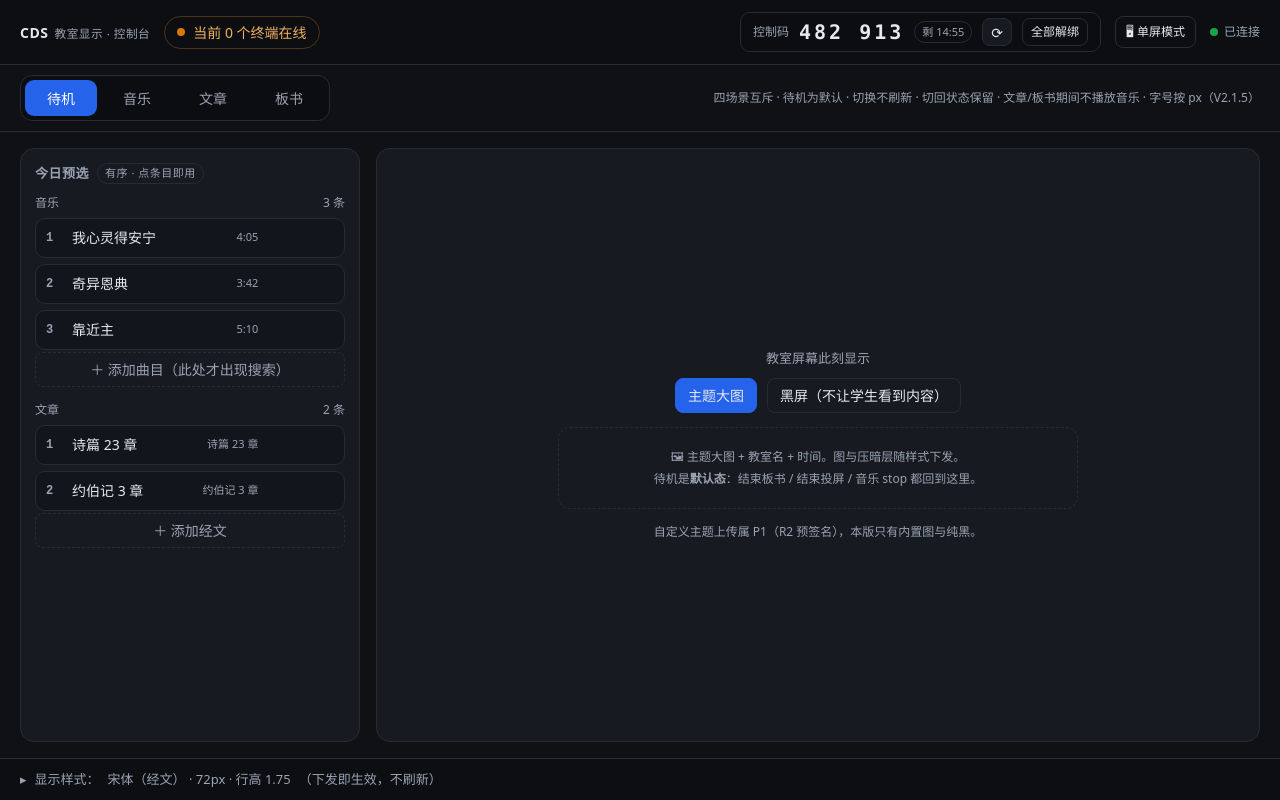
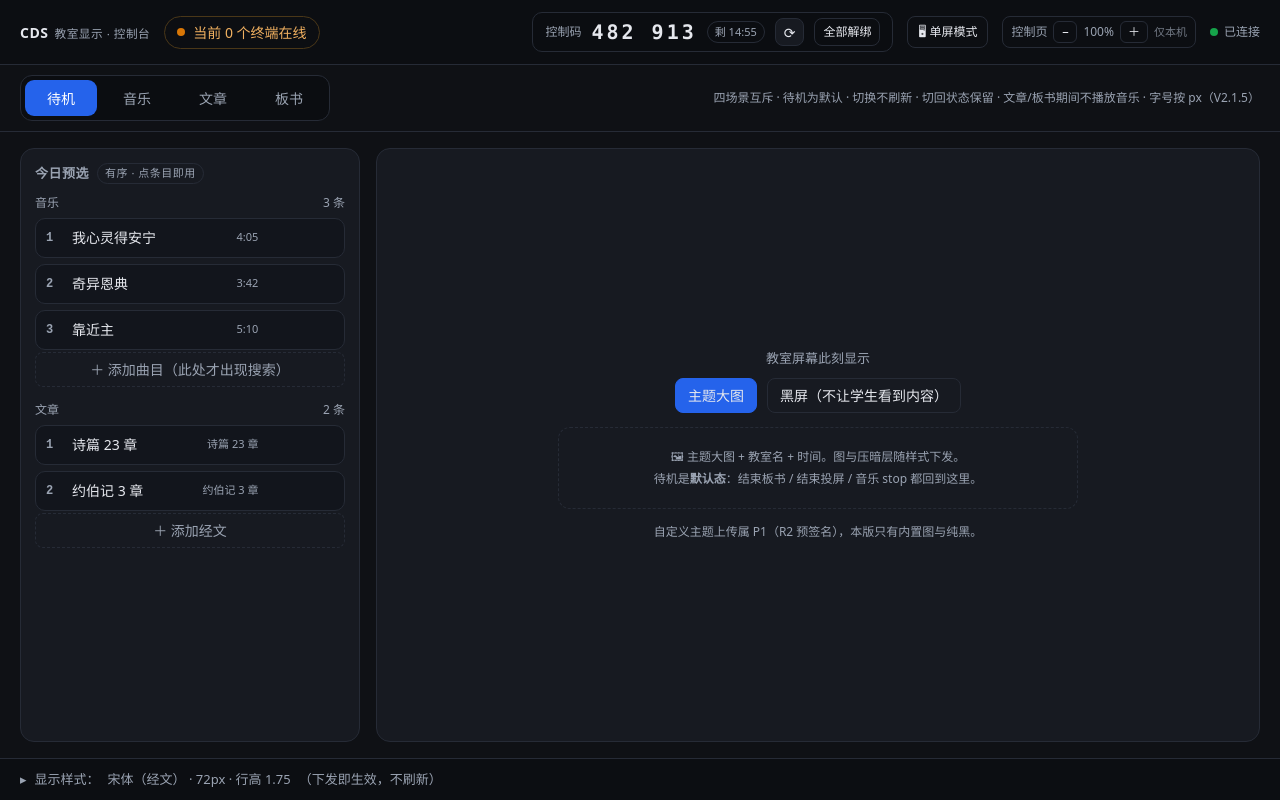
Before and after one commit to jeremystack/class-display-system, a plain HTML site: page prototype/console.html in a window 1280 px wide. Drawn offline with Linux system fonts and the light colour scheme.

Commit message:
proto(V2.1.5): 控制页字号挪到常驻顶栏（折叠栏里找不到）；显示端字号变更->重排分页+板书自动收缩

```diff
--- a/prototype/console.html
+++ b/prototype/console.html
@@ -37,6 +37,9 @@ h1,h2,h3{margin:0;font-weight:600}
 .code .meta.bad{color:#ff9d9d;border-color:#5a2222}
 .code b{font:600 20px/1 ui-monospace,SFMono-Regular,Menlo,monospace;letter-spacing:3px}
 .code button{min-height:28px;padding:2px 8px}
+.cfsize{display:inline-flex;align-items:center;gap:6px;font-size:12px;color:var(--muted);border:1px solid var(--border);border-radius:8px;padding:4px 8px}
+.cfsize button{min-height:22px;padding:0 7px;font-size:12px;background:transparent;border:1px solid var(--border);border-radius:6px;color:var(--text);cursor:pointer}
+.cfsize .ro{font-size:11px;opacity:.7}
 .conn{display:flex;align-items:center;gap:6px;color:var(--muted);font-size:12px;white-space:nowrap}
 .conn .dot{width:8px;height:8px;border-radius:50%;background:var(--ok)}
 
@@ -137,6 +140,13 @@ ol.items li .mv button{min-height:22px;padding:0 5px;font-size:11px;background:t
       <button id="unbindAll" class="ghost" title="全部解绑：所有终端回到输码页" style="font-size:12px">全部解绑</button>
     </div>
     <a class="ghost" href="screen.html" style="text-decoration:none;display:inline-flex;align-items:center;gap:6px;border:1px solid var(--border);border-radius:8px;padding:6px 10px;color:var(--text);font-size:12px" title="显控一体：这台电脑 + HDMI 复制到投影">🖥 单屏模式</a>
+    <div class="cfsize" title="只改这台控制机的文字大小，不影响教室屏幕（V2.1.5）">
+      <span>控制页</span>
+      <button type="button" id="cfMinus">−</button>
+      <span id="cfVal">100%</span>
+      <button type="button" id="cfPlus">＋</button>
+      <span class="ro">仅本机</span>
+    </div>
     <div class="conn"><span class="dot"></span>已连接</div>
   </header>
 
@@ -185,12 +195,7 @@ ol.items li .mv button{min-height:22px;padding:0 5px;font-size:11px;background:t
         <input type="range" id="sFontSize" min="24" max="120" step="4" value="72">
         <span class="hintline" id="sFontEst">≈7 行 / 屏</span>
       </label>
-      <div class="field">控制页字号（仅本机）<span id="cfVal">100%</span>
-        <span style="display:inline-flex;gap:6px">
-          <button type="button" id="cfMinus" title="缩小控制页文字（不影响显示端）">−</button>
-          <button type="button" id="cfPlus" title="放大控制页文字（不影响显示端）">＋</button>
-        </span>
-      </div>
+
       <label class="field">行高 <span id="sLhVal">1.75</span>
         <input type="range" id="sLh" min="1.2" max="2.2" step="0.05" value="1.75">
       </label>
```
